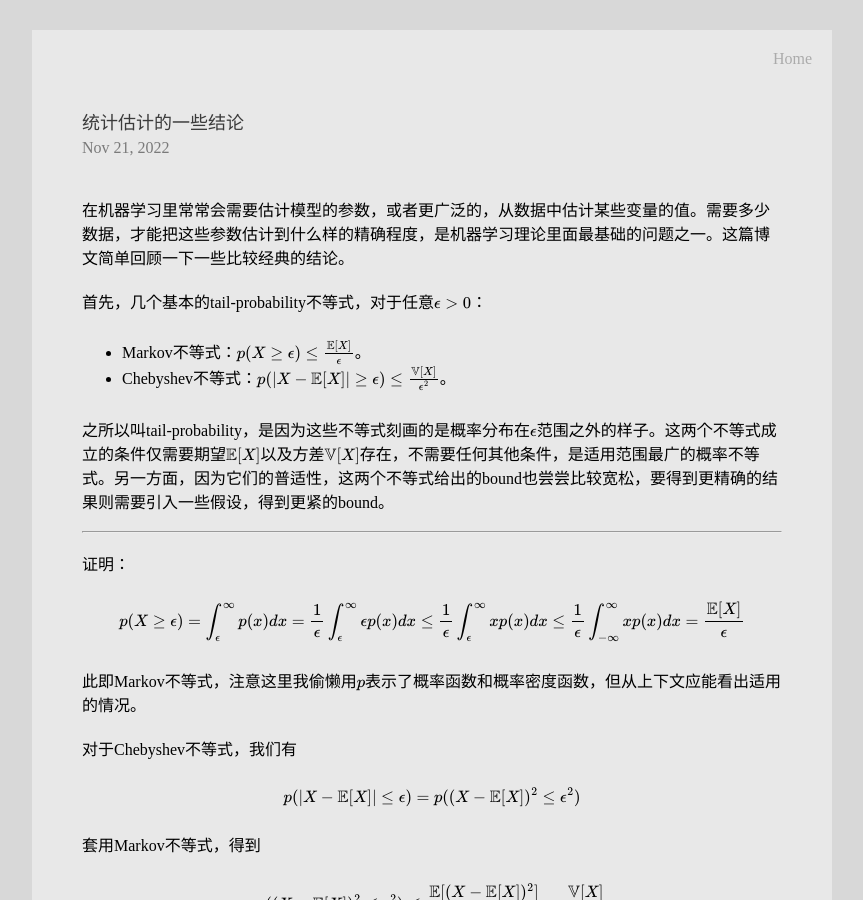
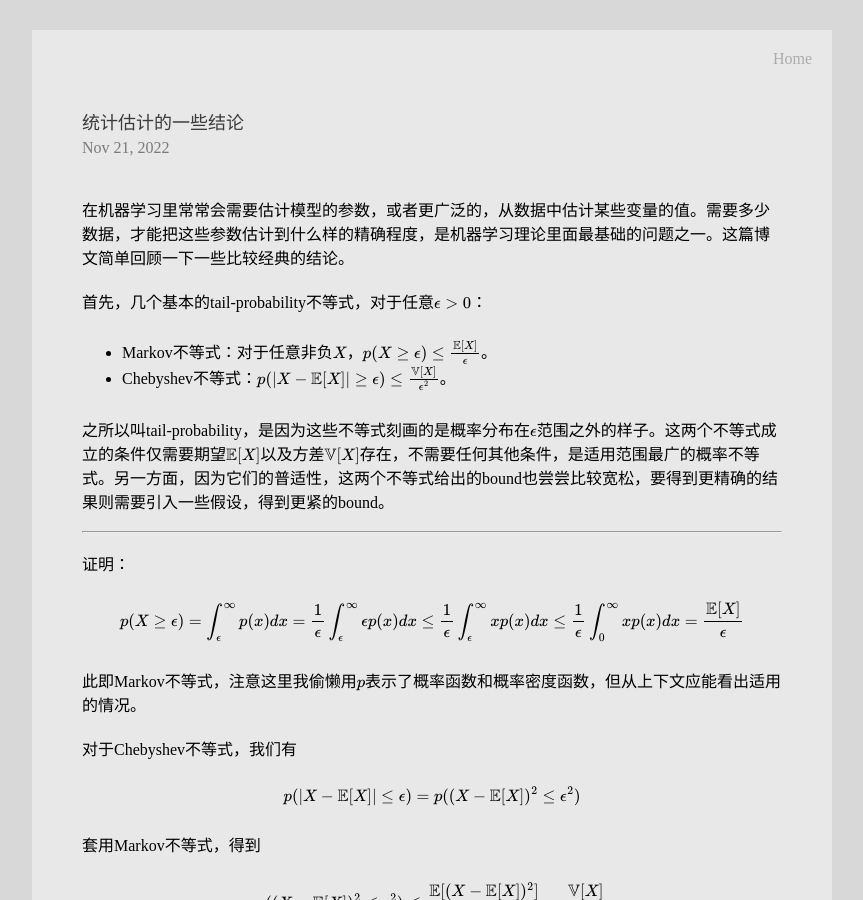
Before and after one commit to yujiali/yujiali.github.io, a Jekyll site: the page built from _posts/2022-11-21-statistical-estimation.md, in a window 1280 px wide and 900 px high. Shown: the whole window, without its empty margins (208-1071 px from the left). Built offline with Jekyll 4.4.1, drawn with Linux system fonts in a browser that asks for light colours.

Commit message:
fix typos

```diff
--- a/_posts/2022-11-21-statistical-estimation.md
+++ b/_posts/2022-11-21-statistical-estimation.md
@@ -7,7 +7,7 @@ title: 统计估计的一些结论
 
 首先，几个基本的tail-probability不等式，对于任意$$\epsilon > 0$$：
 
-* Markov不等式：$$p(X \ge \epsilon) \le \frac{\mathbb{E}[X]}{\epsilon}$$。
+* Markov不等式：对于任意非负$$X$$，$$p(X \ge \epsilon) \le \frac{\mathbb{E}[X]}{\epsilon}$$。
 * Chebyshev不等式：$$p(\lvert X - \mathbb{E}[X]\rvert \ge \epsilon) \le \frac{\mathbb{V}[X]}{\epsilon^2}$$。
 
 之所以叫tail-probability，是因为这些不等式刻画的是概率分布在$$\epsilon$$范围之外的样子。这两个不等式成立的条件仅需要期望$$\mathbb{E}[X]$$以及方差$$\mathbb{V}[X]$$存在，不需要任何其他条件，是适用范围最广的概率不等式。另一方面，因为它们的普适性，这两个不等式给出的bound也尝尝比较宽松，要得到更精确的结果则需要引入一些假设，得到更紧的bound。
@@ -17,7 +17,7 @@ title: 统计估计的一些结论
 证明：
 
 $$
-p(X \ge \epsilon) = \int_{\epsilon}^{\infty} p(x) dx = \frac{1}{\epsilon} \int_{\epsilon}^{\infty} \epsilon p(x) dx \le \frac{1}{\epsilon} \int_{\epsilon}^{\infty} x p(x) dx \le \frac{1}{\epsilon} \int_{-\infty}^\infty x p(x)dx = \frac{\mathbb{E}[X]}{\epsilon}
+p(X \ge \epsilon) = \int_{\epsilon}^{\infty} p(x) dx = \frac{1}{\epsilon} \int_{\epsilon}^{\infty} \epsilon p(x) dx \le \frac{1}{\epsilon} \int_{\epsilon}^{\infty} x p(x) dx \le \frac{1}{\epsilon} \int_0^\infty x p(x)dx = \frac{\mathbb{E}[X]}{\epsilon}
 $$
 
 此即Markov不等式，注意这里我偷懒用$$p$$表示了概率函数和概率密度函数，但从上下文应能看出适用的情况。
```
Also changed, not shown: _posts/2022-10-02-motion-and-mechanics.md (+1 -1 lines).
